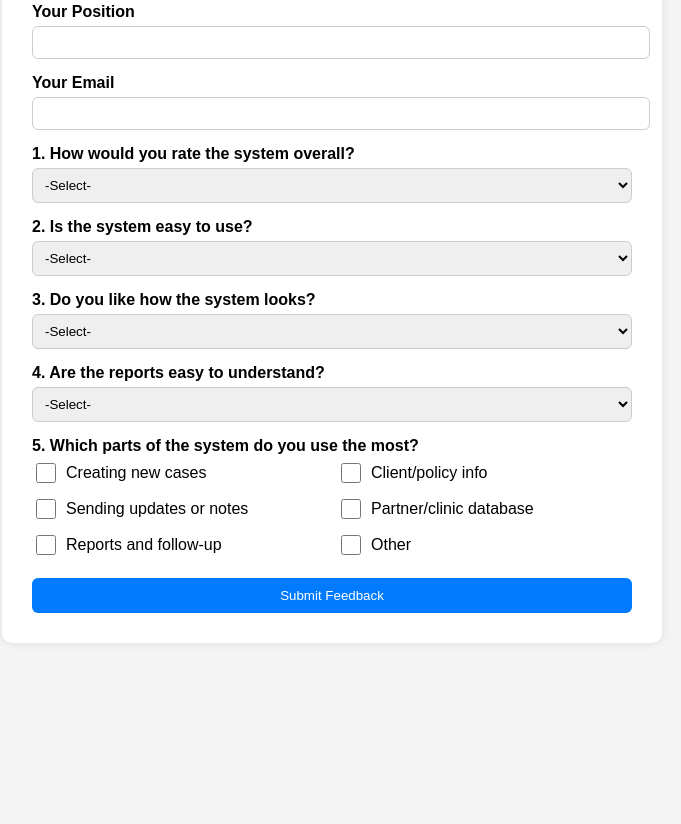
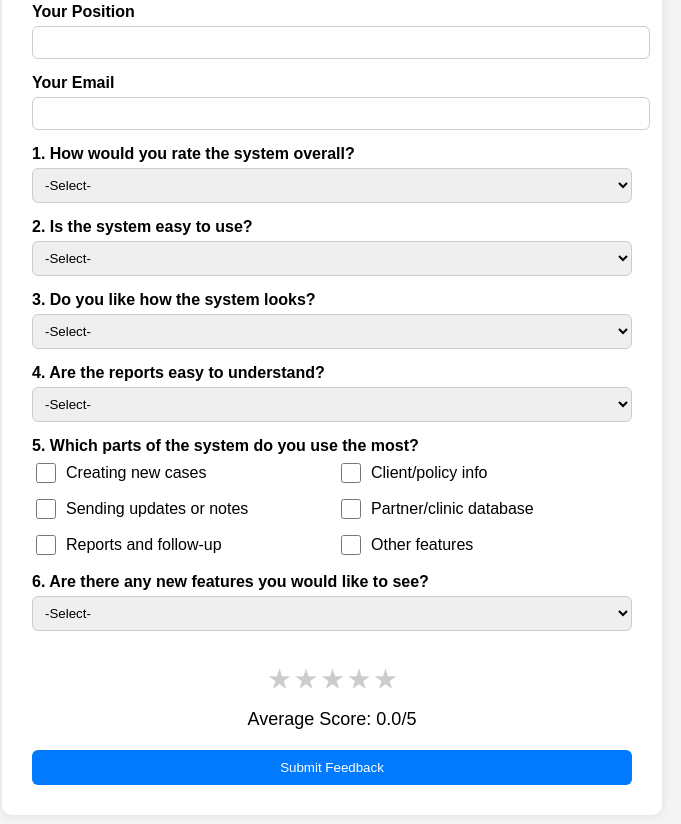
Before and after one commit to MideastAssistance/-feedback-form, a plain HTML site: page index.html in a window 1280 px wide. Shown: the part 318-1142 px from the top of the page, without its empty margins (308-989 px from the left). Before the commit the page ends 989 px from the top, so only its background shows below. Drawn offline with Linux system fonts and the light colour scheme.

Commit message:
index.html

```diff
--- a/index.html
+++ b/index.html
@@ -14,6 +14,10 @@
     .checkbox-item { display: flex; align-items: center; }
     .checkbox-item input { margin-right: 10px; width: 20px; height: 20px; }
     .dynamic-textarea { display: none; margin-top: 10px; }
+    .stars { display: flex; justify-content: center; gap: 5px; margin-top: 20px; }
+    .stars label { font-size: 24px; color: #ccc; }
+    .stars label.filled { color: gold; }
+    .average-score { text-align: center; margin-top: 10px; font-size: 18px; }
     button { background: #007BFF; color: white; padding: 10px 15px; border: none; border-radius: 6px; cursor: pointer; margin-top: 20px; width: 100%; }
     button:hover { background: #0056b3; }
   </style>
@@ -23,30 +27,28 @@
      <!-- Images Section -->
      <table>
       <tr>
-        <td><img src="https://agents.mideast-assistance.com/printoutimages/2023%20Logos/Mideast%20Logo.png" style="width: 186px; height: 45px;" /></td>
-        <td><img src="https://agents.mideast-assistance.com/printoutimages/2023%20Logos/White.png" style="width: 211px; height: 114px;" /></td>
+        <td><img alt="" src="https://agents.mideast-assistance.com/printoutimages/2023%20Logos/Mideast%20Logo.png" style="width: 186px; height: 45px;" /></td>
+        <td>&nbsp;<img alt="" src="https://agents.mideast-assistance.com/printoutimages/2023%20Logos/White.png" style="width: 211.333px; height: 114.333px;" /></td>
         <td><img src="https://agents.mideast-assistance.com/printoutimages/2023%20Logos/ian-logo-for-registration-(7x7)-3.jpg" style="width: 183px; height: 95px;" /></td>
       </tr>
     </table>
-
     <h2>Assistance System Feedback Form</h2>
-
       <form id="feedbackForm" action="https://formsubmit.co/it@mideast-assistance.com" method="POST">
-      <!-- Basic Info -->
           <label>Your Name</label>
           <input type="text" name="name" required />
 
           <label>Your Position</label>
           <input type="text" name="position" required />
 
+          <!-- Email Input for FormSubmit -->
           <label>Your Email</label>
           <input type="email" name="email" required />
 
-      <!-- FormSubmit Hidden Fields -->
+     <!-- FormSubmit hidden fields -->
      <input type="hidden" name="_subject" value="New Assistance System Feedback">
      <input type="hidden" name="_template" value="table">
      <input type="hidden" name="_captcha" value="false">
-      <input type="hidden" name="_redirect" value="https://mideastassistance.github.io/-feedback-form/thankyou.html">
+     <input type="hidden" name="_redirect" value="https://mideastassistance.github.io/-feedback-form/Thankyou.html"> <!-- Redirect after submission -->
 
       <!-- Q1 -->
       <label>1. How would you rate the system overall?</label>
@@ -112,33 +114,104 @@
         <div class="checkbox-item"><input type="checkbox" name="features[]" value="Sending updates" /> Sending updates or notes</div>
         <div class="checkbox-item"><input type="checkbox" name="features[]" value="Partner/clinic database" /> Partner/clinic database</div>
         <div class="checkbox-item"><input type="checkbox" name="features[]" value="Reports" /> Reports and follow-up</div>
-        <div class="checkbox-item">
-          <input type="checkbox" id="otherFeaturesCheckbox" name="features[]" value="Other" onclick="toggleOtherField()" /> Other
+        <div class="checkbox-item"><input type="checkbox" id="otherFeaturesCheckbox" name="features[]" value="Other features" /> Other features</div>
       </div>
+      <div id="otherFeatures-description" class="dynamic-textarea">
+        <label>Please describe:</label>
+        <textarea name="other_features_description" rows="3"></textarea>
       </div>
-      <div id="otherFeaturesField" class="dynamic-textarea">
-        <label>Please specify:</label>
-        <textarea name="other_features_detail" rows="2"></textarea>
+
+      <!-- Q6 -->
+      <label>6. Are there any new features you would like to see?</label>
+      <select name="additional" required onchange="toggleDescription('additional')">
+        <option value="" disabled selected>-Select-</option>
+        <option>Yes</option>
+        <option>Maybe later</option>
+        <option>No</option>
+      </select>
+      <div id="additional-description" class="dynamic-textarea">
+        <label>Please describe:</label>
+        <textarea name="additional_description" rows="3"></textarea>
       </div>
+
+      <!-- Stars & Average -->
+      <div class="stars" id="starsDisplay">
+        <label>&#9733;</label>
+        <label>&#9733;</label>
+        <label>&#9733;</label>
+        <label>&#9733;</label>
+        <label>&#9733;</label>
+      </div>
+      <div class="average-score">Average Score: <span id="avgScore">0</span>/5</div>
 
       <button type="submit">Submit Feedback</button>
     </form>
   </div>
 
   <script>
+    const form = document.getElementById('feedbackForm');
+    const stars = document.querySelectorAll('#starsDisplay label');
+    const avgScore = document.getElementById('avgScore');
+    const otherCheckbox = document.getElementById('otherFeaturesCheckbox');
+
+    const rates = {
+      rating: { 'Excellent':5,'Good':4,'Okay':3,'Bad':2,'Very bad':1 },
+      ease:    { 'Very easy':5,'It’s okay':4,'Sometimes confusing':3,'Hard to use':2 },
+      ui:      { 'Yes':5,'It’s fine':4,'Needs to look better':3 },
+      reports: { 'Yes':5,'Somewhat':4,'Not really':3,'I don’t use them':2 }
+    };
+
+    function updateStars() {
+      const r = rates.rating[form.rating.value]||0;
+      const e = rates.ease[form.ease.value]||0;
+      const u = rates.ui[form.ui.value]||0;
+      const rp= rates.reports[form.reports.value]||0;
+      const avg=(r+e+u+rp)/4;
+      stars.forEach((s,i)=>s.classList.toggle('filled',i<Math.round(avg)));
+      avgScore.textContent=avg.toFixed(1);
+    }
+
     function toggleDescription(id) {
-      const select = document.querySelector(`[name="${id}"]`);
-      const descriptionDiv = document.getElementById(`${id}-description`);
-      if (select && descriptionDiv) {
-        descriptionDiv.style.display = select.value !== "" ? "block" : "none";
+      const select = form.querySelector(`[name="${id}"]`);
+      const desc = document.getElementById(`${id}-description`);
+      let show = false;
+      const val = select.value;
+      if (id==='rating') show=['Bad','Very bad'].includes(val);
+      else if(id==='ease') show=['It’s okay','Sometimes confusing','Hard to use'].includes(val);
+      else if(id==='ui') show=['It’s fine','Needs to look better'].includes(val);
+      else if(id==='reports') show=['Somewhat','Not really'].includes(val);
+      else if(id==='additional') show=['Yes'].includes(val);
+      desc.style.display=show?'block':'none';
+    }
+    function handleFormSubmit(event) {
+  event.preventDefault();
+  // Display a thank you message or redirect after form submission
+  window.location.href = "https://mideastassistance.github.io/-feedback-form/thankyou.html"; // redirect to the external URL
+}
+    form.addEventListener('change',()=>{
+      updateStars();
+      document.getElementById('otherFeatures-description').style.display=otherCheckbox.checked?'block':'none';
+    });
+    window.addEventListener('load',()=>form.dispatchEvent(new Event('change')));
+  </script>
+  <script>
+    function toggleDescription(fieldName) {
+      const select = document.querySelector(`select[name="${fieldName}"]`);
+      const descDiv = document.getElementById(`${fieldName}-description`);
+      if (!select || !descDiv) return;
+
+      const value = select.value.trim().toLowerCase();
+      if (value && value !== "-select-") {
+        descDiv.style.display = "block";
+      } else {
+        descDiv.style.display = "none";
       }
     }
 
-    function toggleOtherField() {
-      const checkbox = document.getElementById("otherFeaturesCheckbox");
-      const field = document.getElementById("otherFeaturesField");
-      field.style.display = checkbox.checked ? "block" : "none";
-    }
+    // Optional: run this once on page load to set correct initial state
+    document.addEventListener("DOMContentLoaded", function() {
+      ["rating", "ease", "ui", "reports"].forEach(toggleDescription);
+    });
   </script>
 </body>
 </html>
```
Lines whose indentation alone changed are shown as unchanged.
